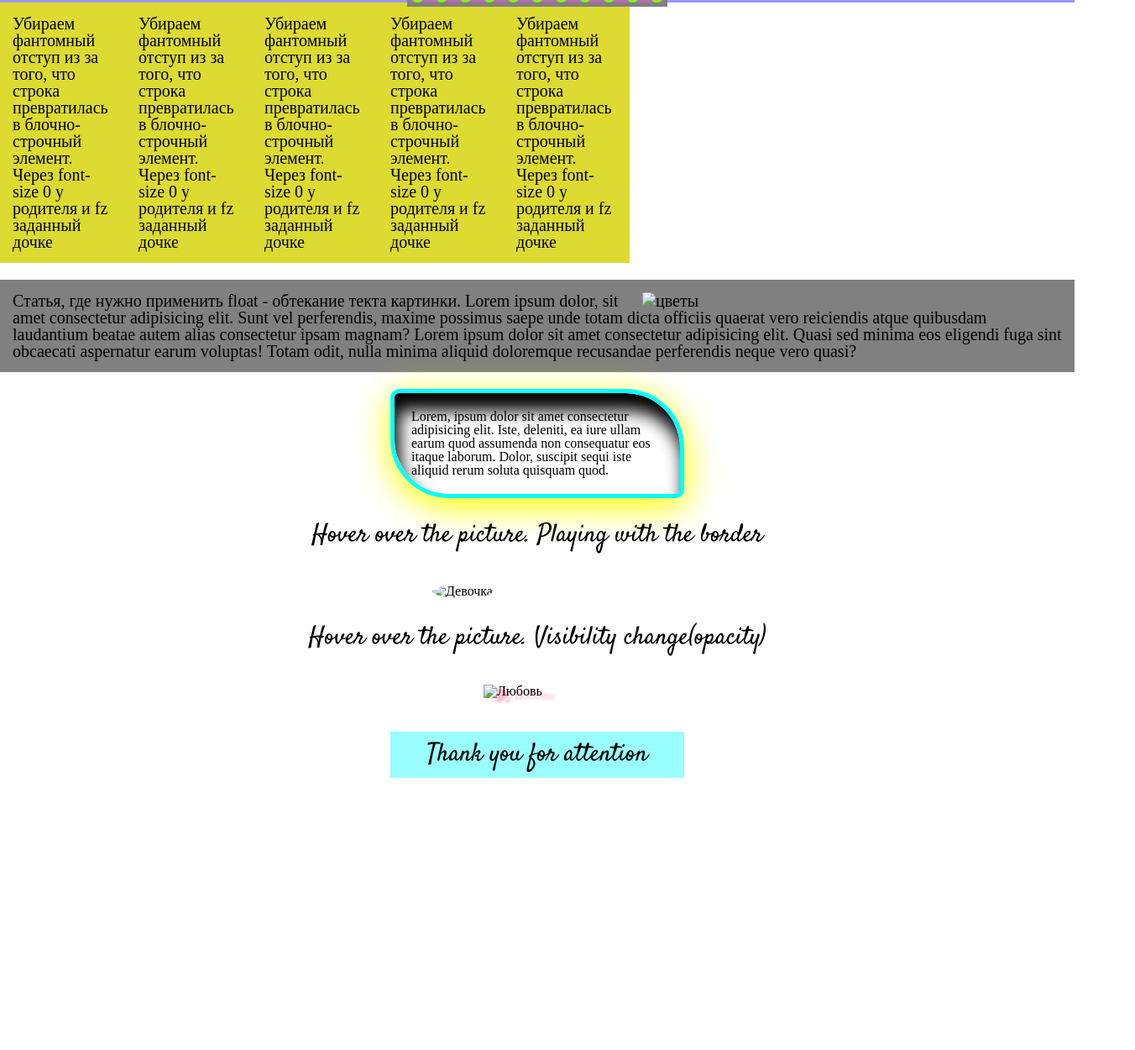
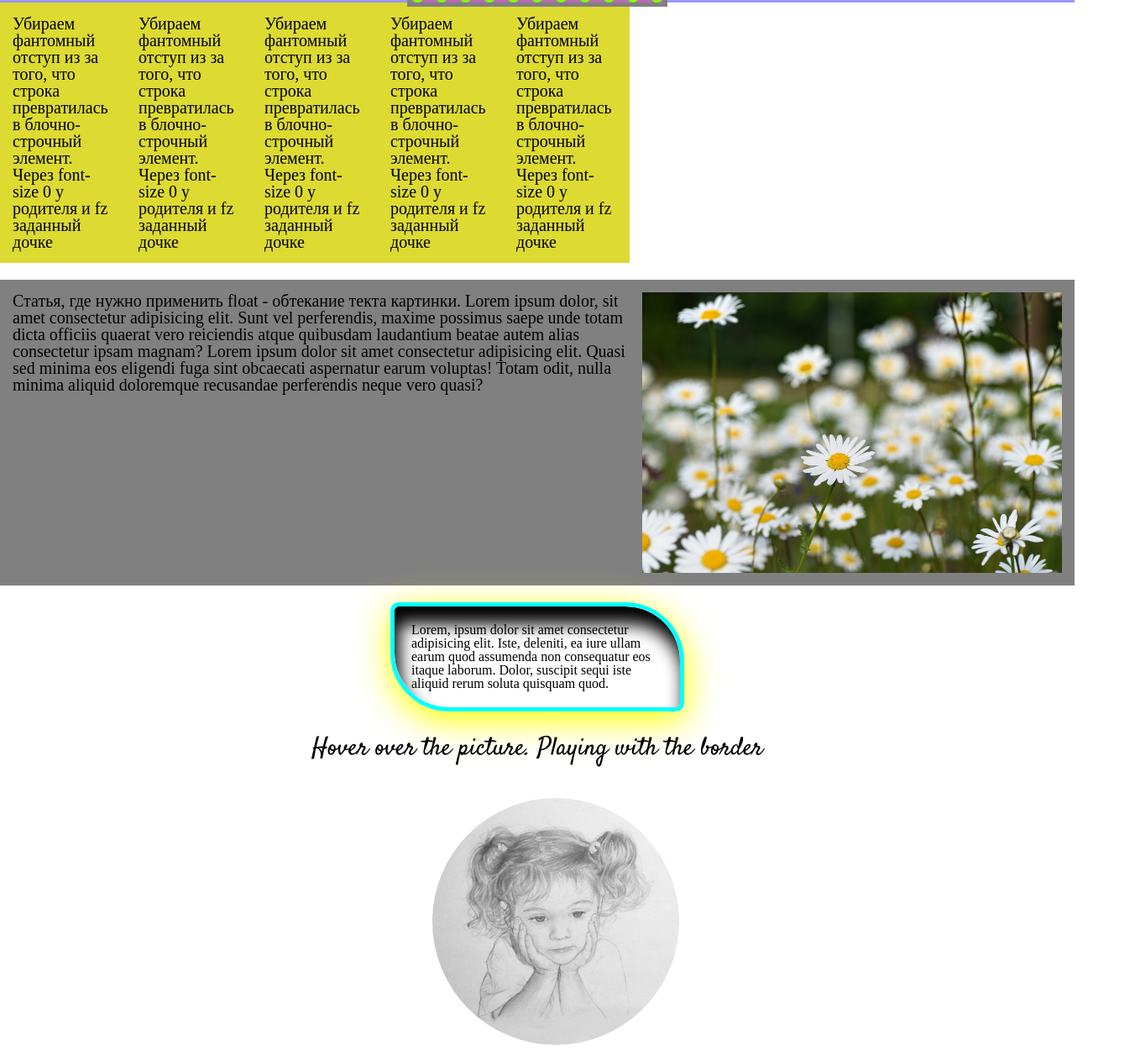
Before and after one commit to IrinnFro/Homework_6, a plain HTML site: page index.html in a window 1280 px wide. Shown: the part 181-1431 px from the top of the page at 84% size, 1352 px wide, since content can reach past the window. Before the commit the page ends 1147 px from the top, so only its background shows below. Drawn offline with Linux system fonts and the light colour scheme; the site is published under a folder, as on GitHub Pages, so addresses that start at the root find nothing.

Commit message:
Change link

```diff
--- a/index.html
+++ b/index.html
@@ -42,7 +42,7 @@
 		</div>
 
 		<div class="article">
-			<img class="float_img" width=500px src="/img/ox-eye-daisy-3425426_1920.jpg"
+			<img class="float_img" width=500px src="img/ox-eye-daisy-3425426_1920.jpg"
 				alt="цветы">
 			Статья, где нужно применить float - обтекание текта картинки. Lorem ipsum
 			dolor, sit amet consectetur adipisicing elit. Sunt vel perferendis, maxime
@@ -62,12 +62,12 @@
 
 		<p>Hover over the picture. Playing with the border</p>
 		<img class="double"
-			src="/img/drawing-children-faces-drawing-children-portrait-artist-anna-bregman-affordable-766x800.jpg"
+			src="img/drawing-children-faces-drawing-children-portrait-artist-anna-bregman-affordable-766x800.jpg"
 			alt="Девочка">
 
 		<p>Hover over the picture. Visibility change(opacity)</p>
 		<img class="love"
-			src="/img/ieroglif-lyubov-shtamp-dly-skrapbukinga-kardmeikinga-plaid.svg"
+			src="img/ieroglif-lyubov-shtamp-dly-skrapbukinga-kardmeikinga-plaid.svg"
 			alt="Любовь">
 
 		<a href="#" class="button">Thank you for attention</a>
```
